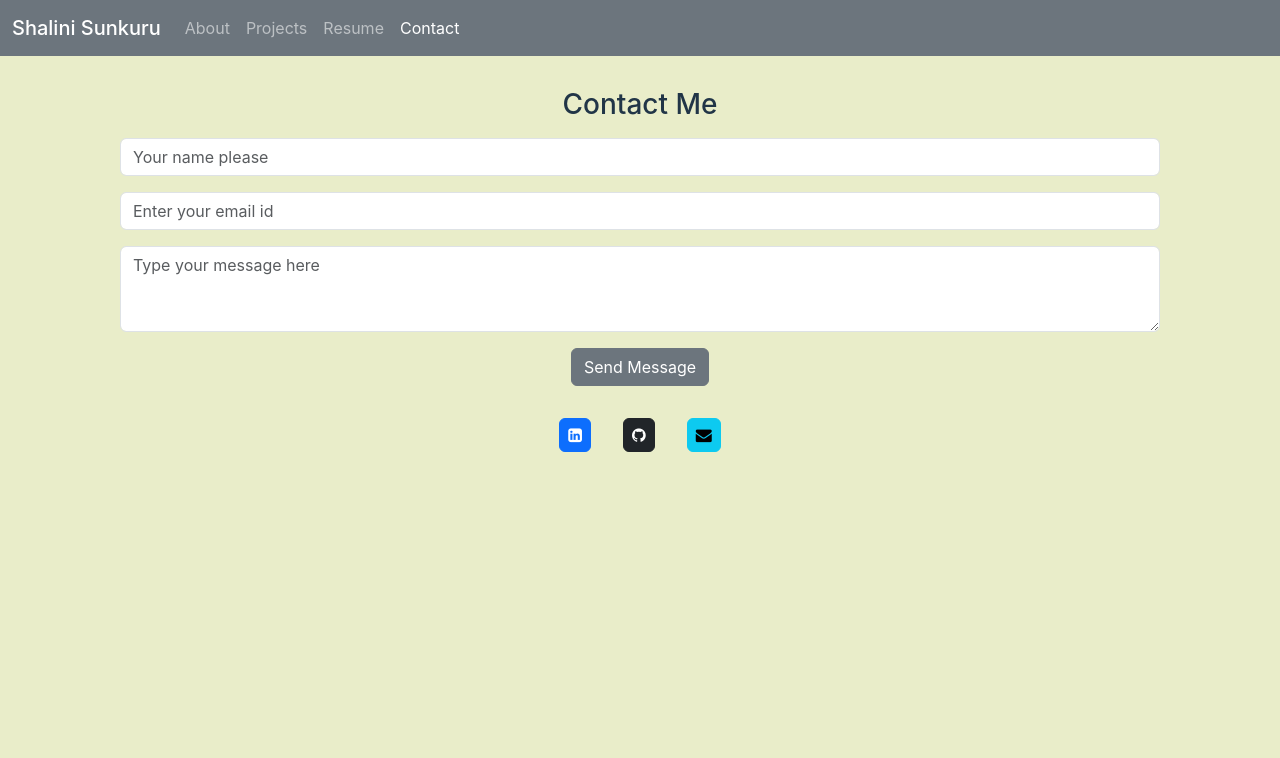
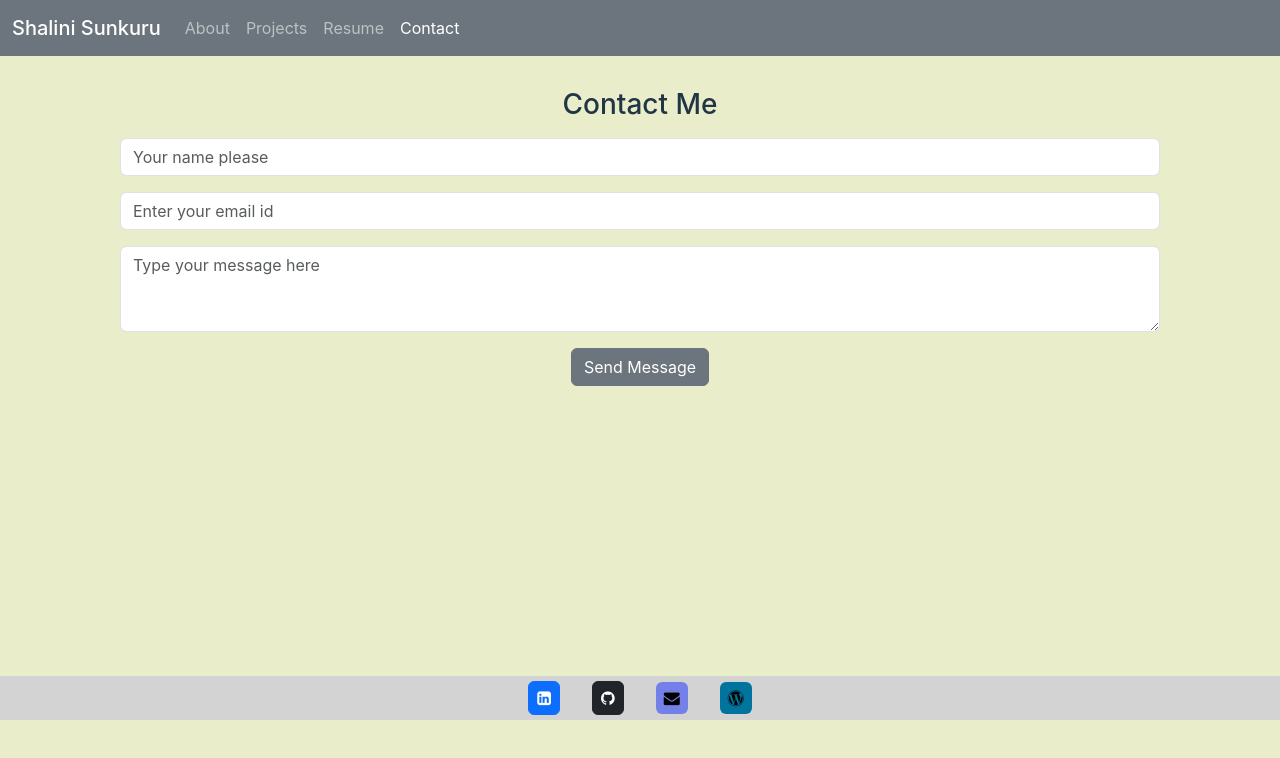
Before and after one commit to ShaliniSunkuru/shalini-s-react-portfolio, a React (Vite) app: page /contact in a window 1280 px wide. Shown: the top 758 px of the page. Built offline with nearby package versions, Linux system fonts and the light colour scheme.

Commit message:
changed footer to different component

```diff
--- /dev/null
+++ b/src/components/Footer/index.jsx
@@ -0,0 +1,23 @@
+import React from "react";
+import './style.css';
+
+function Footer(){
+    return (
+        <footer className='socialButtons mt-3'>
+            <a className='btn btn-primary py-1 px-2 mx-3' href="https://www.linkedin.com/in/shalini-sunkuru/" target='_blank'>
+                <i className='fa fa-linkedin-square'></i>
+            </a>
+            <a className='btn btn-dark py-1 px-2 mx-3' href="https://github.com/ShaliniSunkuru/" target='_blank'>
+                <i className='fa fa-github'></i>
+            </a>
+            <a className='btn btn-info py-1 px-2 mx-3' id="mailBtn" href="mailto:shalini.sunkuru@gmail.com" target='_blank'>
+                <i className='fa fa-envelope'></i>
+            </a>
+            <a className='btn btn-info py-1 px-2 mx-3' id="wordpressBtn" href="https://awordsmithsbreath.wordpress.com/" target='_blank'>
+                <i className='fa fa-wordpress'></i>
+            </a>
+        </footer>
+    )
+}
+
+export default Footer;
--- /dev/null
+++ b/src/components/Footer/style.css
@@ -0,0 +1,19 @@
+.socialButtons{
+    position: fixed;
+    right: 0;
+    left: 0;
+    bottom: 10%;
+    /* right: 0; */
+    background-color: lightgray;
+    padding: 5px;
+}
+
+#wordpressBtn{
+    background-color: #00749C;
+    border: none;
+}
+
+#mailBtn{
+    background-color: rgba(0, 26, 255, 0.452);
+    border: none;
+}
--- a/src/pages/Contact.jsx
+++ b/src/pages/Contact.jsx
@@ -1,13 +1,16 @@
 import {react, useState } from 'react';
 import './pages.css';
 import 'font-awesome/css/font-awesome.min.css';
+import Footer from '../components/Footer';
+
 
 function Contact(){
 
     const [ visitorName, setVisitorName ] = useState('');
 
     return(
-        <form className='contactForm'>
+        <div>
+            <form className='contactForm'>
             <h3>Contact Me</h3>
             <div className='mx-5'>
                 <input type="text" className='form-control my-3' id='visitornName' placeholder='Your name please' required/>
@@ -15,19 +18,12 @@ function Contact(){
                 <textarea class="form-control mb-3" id="exampleFormControlTextarea1" rows="3" placeholder='Type your message here' required></textarea>
                 <button type="submit" class="btn btn-secondary mb-3" id='submitBtn' >Send Message</button>
             </div>
-            <footer className='socialButtons mt-3'>
-                <a className='btn btn-primary py-1 px-2 mx-3' href="https://www.linkedin.com/in/shalini-sunkuru/" target='_blank'>
-                    <i className='fa fa-linkedin-square'></i>
-                </a>
-                <a className='btn btn-dark py-1 px-2 mx-3' href="https://github.com/ShaliniSunkuru/" target='_blank'>
-                    <i className='fa fa-github'></i>
-                </a>
-                <a className='btn btn-info py-1 px-2 mx-3' href="mailto:shalini.sunkuru@gmail.com" target='_blank'>
-                    <i className='fa fa-envelope'></i>
-                </a>
+        </form>
 
-            </footer>
-        </form>
+        <Footer></Footer>
+
+        </div>
+
     )
 }
 
```
